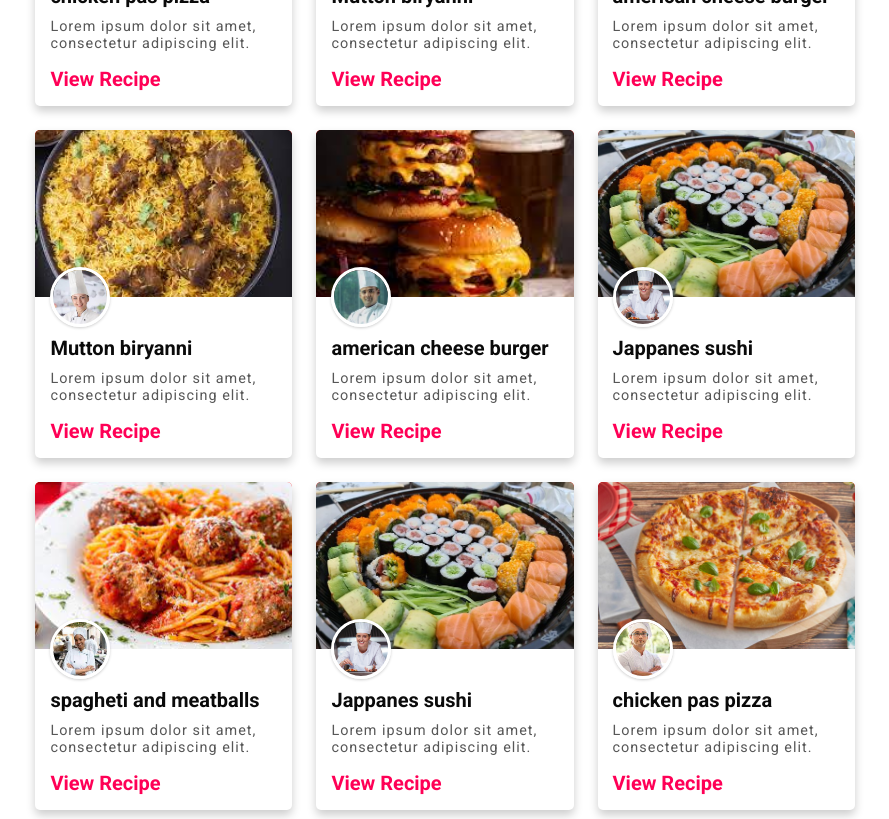
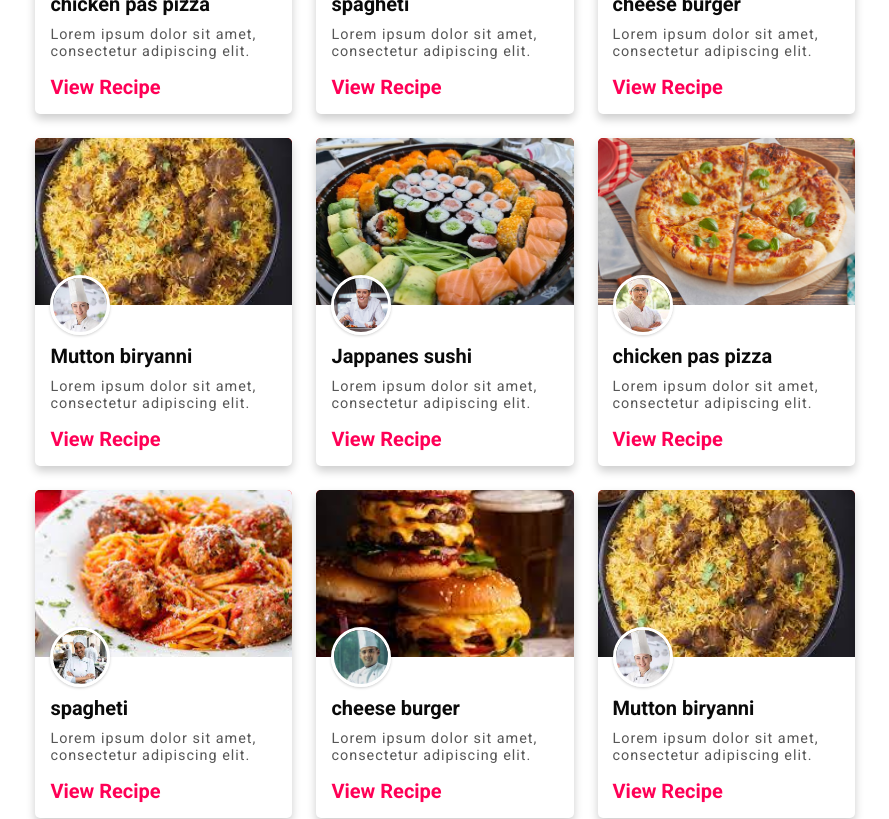
Before and after one commit to jasir3124/Food-app, a React (Create React App) app: page /Recipes in a window 1280 px wide. Shown: the part 480-1299 px from the top of the page, without its empty margins (195-1084 px from the left). Built offline with nearby package versions, Linux system fonts and the light colour scheme.

Commit message:
finished recipes page

```diff
--- a/src/pages/Recipes.js
+++ b/src/pages/Recipes.js
@@ -9,12 +9,12 @@ export default function Recipes() {
       authorImg: '/img/people/chef 1.jpeg'
     },
     {
-      title: 'spagheti and meatballs',
+      title: 'spagheti',
       image: '/img/gallery/spagheti and meatballs.jpg',
       authorImg: '/img/people/chef 2.jpeg'
     },
     {
-      title: 'american cheese burger',
+      title: 'cheese burger',
       image: '/img/gallery/burger 1.jpeg',
       authorImg: '/img/people/chef 3.jpeg'
     },
@@ -34,12 +34,12 @@ export default function Recipes() {
       authorImg: '/img/people/chef 1.jpeg'
     },
     {
-      title: 'spagheti and meatballs',
+      title: 'spagheti',
       image: '/img/gallery/spagheti and meatballs.jpg',
       authorImg: '/img/people/chef 2.jpeg'
     },
     {
-      title: 'american cheese burger',
+      title: 'cheese burger',
       image: '/img/gallery/burger 1.jpeg',
       authorImg: '/img/people/chef 3.jpeg'
     },
@@ -59,12 +59,12 @@ export default function Recipes() {
       authorImg: '/img/people/chef 1.jpeg'
     },
     {
-      title: 'spagheti and meatballs',
+      title: 'spagheti',
       image: '/img/gallery/spagheti and meatballs.jpg',
       authorImg: '/img/people/chef 2.jpeg'
     },
     {
-      title: 'american cheese burger',
+      title: 'cheese burger',
       image: '/img/gallery/burger 1.jpeg',
       authorImg: '/img/people/chef 3.jpeg'
     },
@@ -84,12 +84,12 @@ export default function Recipes() {
       authorImg: '/img/people/chef 1.jpeg'
     },
     {
-      title: 'spagheti and meatballs',
+      title: 'spagheti',
       image: '/img/gallery/spagheti and meatballs.jpg',
       authorImg: '/img/people/chef 2.jpeg'
     },
     {
-      title: 'american cheese burger',
+      title: 'cheese burger',
       image: '/img/gallery/burger 1.jpeg',
       authorImg: '/img/people/chef 3.jpeg'
     },
@@ -103,7 +103,7 @@ export default function Recipes() {
       image: '/img/gallery/sushi.jpg',
       authorImg: '/img/people/chef 5.png'
     },
-  ].sort(() => Math.random() - 0.5)
+  ]//.sort(() => Math.random() - 0.5)
   return (
     <div>
       <PreviusSearches />
--- a/src/styles/partials/PreviusSearches.scss
+++ b/src/styles/partials/PreviusSearches.scss
@@ -5,6 +5,7 @@
     margin-bottom: 0.5em;
   }
   .previusSearchesContainer {
+    margin-bottom: .5em;
     .searchItem {
       background-color: var(--primary-color);
       display: inline-block;
```
